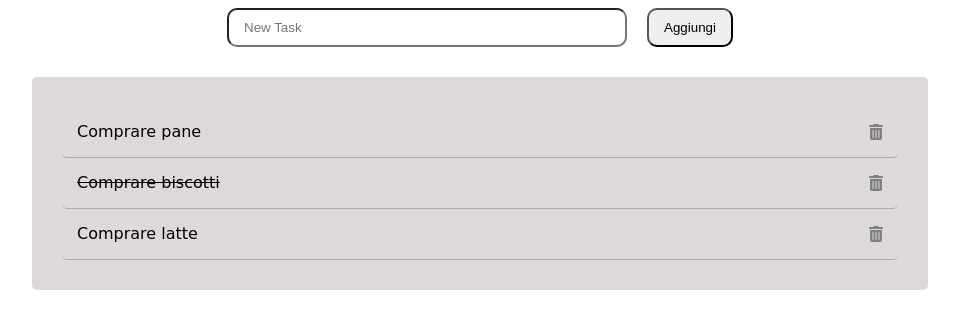
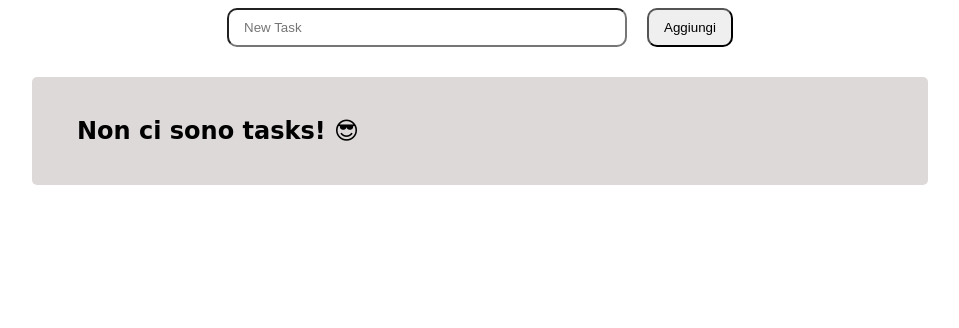
Before and after one commit to FedericoCattani/vue-todolist, a plain HTML site: page index.html in a window 1280 px wide. Shown: the part 96-424 px from the top of the page, without its empty margins (160-1119 px from the left). Drawn offline with nearby package versions, Linux system fonts and the light colour scheme; a web font is replaced by a local one.

Commit message:
fix border-radius li, add padding container

```diff
--- a/css/style.css
+++ b/css/style.css
@@ -53,7 +53,6 @@ h2{
   list-style: none;
   line-height: 50px;
   border-bottom: 1px solid rgb(172, 169, 169);
-  border-radius: 5px;
   cursor: pointer;
   padding: 0 15px;
   display: flex;
--- a/js/script.js
+++ b/js/script.js
@@ -4,20 +4,7 @@ createApp({
 
   data(){
     return{
-      tasks:[
-        {
-          text:'Comprare pane',
-          done: false
-        },
-        {
-          text:'Comprare biscotti',
-          done: true
-        },
-        {
-          text:'Comprare latte',
-          done: false
-        }
-      ],
+      tasks:[],
       errorMsg: '',
       newTaskStrg: '',
     }
```
